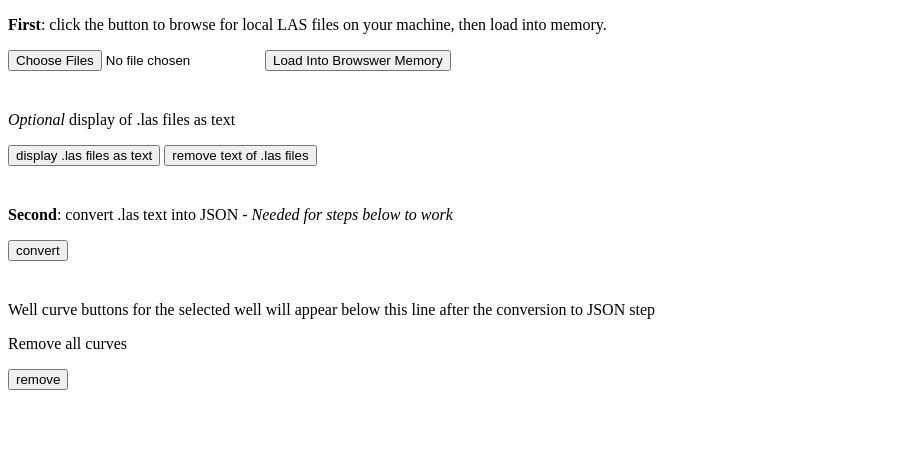
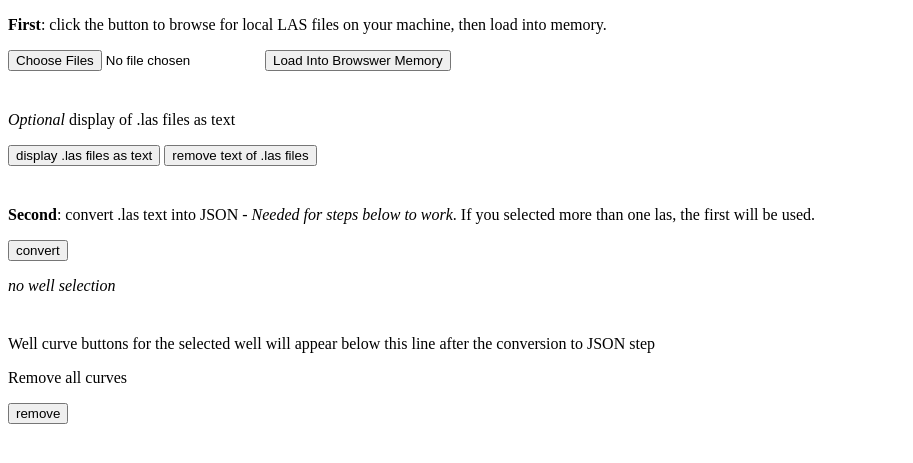
Before and after one commit to JustinGOSSES/wellio.js, a plain HTML site: page index.html in a window 1280 px wide. Shown: the part 105-568 px from the top of the page, without its empty margins (0-913 px from the left). Drawn offline with nearby package versions, Linux system fonts and the light colour scheme; a script that the page names is missing.

Commit message:
made directions clearer on index.html

```diff
--- a/index.html
+++ b/index.html
@@ -53,8 +53,9 @@
 			<button onclick="removeTextLAS()">remove text of .las files</button>
 		</div>
 		<div class="step">
-			<p><b>Second</b>: convert .las text into JSON - <i>Needed for steps below to work</i></p>
+			<p><b>Second</b>: convert .las text into JSON - <i>Needed for steps below to work</i>. If you selected more than one las, the first will be used.</p>
 			<button onclick="splitLastString()">convert</button>
+			<i><p id="which_well">no well selection</p></i>
 		</div>
 		<div class="step">
 			<p>Well curve buttons for the selected well will appear below this line after the conversion to JSON step</p>
--- a/js/main.js
+++ b/js/main.js
@@ -137,12 +137,7 @@ function splitLastString(){
   version_OBJ["DESCRIPTION OF MNEMONIC 2"] = version_info_array[1].split(":")[1].split("-")[1].replace("\r","");
   console.log("version_OBJ :",version_OBJ);
 
-
-
-
-
   var wrap_line = version_info_array[2];
-
 
   var single_well_json = las2json(all_files[0]);
   console.log('single_well_json = ',single_well_json)
@@ -151,6 +146,11 @@ function splitLastString(){
   temp_json = single_well_json
 
   addCurveOptionButtons()
+
+
+  document.getElementById("which_well").innerHTML = "UWI = "+temp_json["WELL INFORMATION BLOCK"]["UWI"]["DATA"];
+  /// +temp_json["WELL INFORMATION BLOCK"]["UWI"]["DATA"]
+  // document.getElementById("demo").innerHTML = "Paragraph changed!";
 }
 
 function draw_gr(curve){
```
